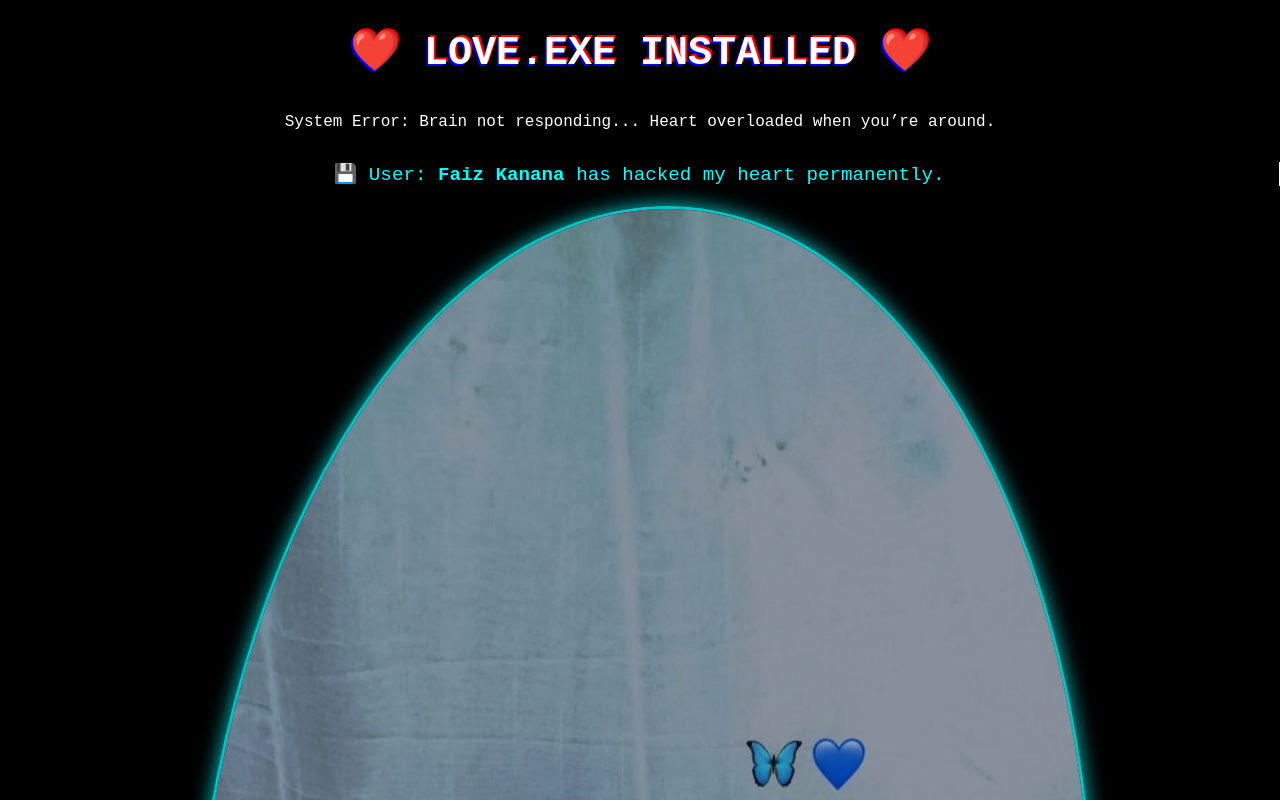
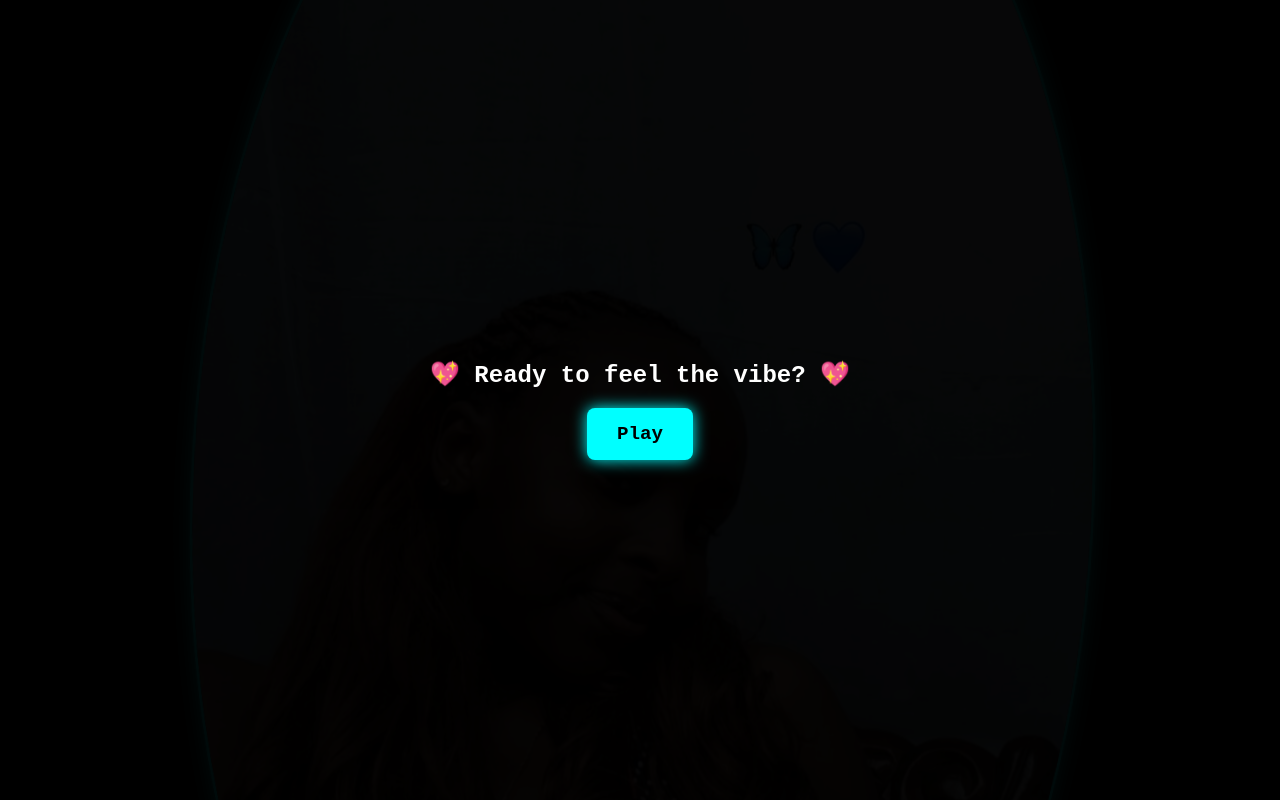
Before and after one commit to faizmurugi-code/lovepage, a plain HTML site: page index.html in a window 1280 px wide. Shown: the top 800 px of the page. Drawn offline with Linux system fonts and the light colour scheme.

Commit message:
Update index.html

```diff
--- a/index.html
+++ b/index.html
@@ -7,8 +7,8 @@
   <style>
     body {
       margin: 0;
-      padding: 0;
-      height: 100%;
+      padding: 15px;
+      height: 100vh;
       display: flex;
       flex-direction: column;
       justify-content: center;
@@ -17,14 +17,14 @@
       color: #fff;
       font-family: 'Courier New', Courier, monospace;
       text-align: center;
+      overflow: hidden;
     }
 
     h1 {
-      font-size: 2.5em;
+      font-size: 1.8em;
       animation: glitch 1.5s infinite;
       text-transform: uppercase;
     }
-
     @keyframes glitch {
       0% { text-shadow: 2px 2px red, -2px -2px blue; }
       20% { text-shadow: -2px 0 red, 2px -2px blue; }
@@ -39,7 +39,6 @@
       font-size: 1em;
       animation: flicker 2s infinite;
     }
-
     @keyframes flicker {
       0%, 19%, 21%, 23%, 25%, 54%, 56%, 100% { opacity: 1; }
       20%, 24%, 55% { opacity: 0; }
@@ -52,15 +51,13 @@
       width: 0;
       animation: typing 4s steps(30, end) forwards, blink 0.75s step-end infinite;
       margin-top: 15px;
-      font-size: 1.2em;
+      font-size: 1em;
       color: #0ff;
     }
-
     @keyframes typing {
       from { width: 0; }
       to { width: 100%; }
     }
-
     @keyframes blink {
       0%, 100% { border-color: transparent; }
       50% { border-color: #fff; }
@@ -75,7 +72,6 @@
       box-shadow: 0 0 20px #0ff;
       animation: imgGlitch 3s infinite;
     }
-
     @keyframes imgGlitch {
       0% { transform: none; opacity: 1; }
       20% { transform: skew(5deg); opacity: 0.8; }
@@ -85,21 +81,61 @@
       100% { transform: none; opacity: 1; }
     }
 
-    audio {
-      margin-top: 20px;
-      width: 90%;
-      outline: none;
+    #overlay {
+      position: fixed;
+      top: 0; left: 0;
+      width: 100%; height: 100%;
+      background: rgba(0,0,0,0.95);
+      display: flex;
+      justify-content: center;
+      align-items: center;
+      flex-direction: column;
+      z-index: 999;
+    }
+
+    #overlay button {
+      background: #0ff;
+      border: none;
+      padding: 15px 30px;
+      font-size: 1.2em;
+      font-family: inherit;
+      font-weight: bold;
+      color: #000;
+      border-radius: 8px;
+      cursor: pointer;
+      box-shadow: 0 0 15px #0ff;
+      transition: 0.3s;
+    }
+    #overlay button:hover {
+      background: #fff;
+      color: #0ff;
     }
   </style>
 </head>
 <body>
+  <div id="overlay">
+    <h2>💖 Ready to feel the vibe? 💖</h2>
+    <button onclick="startLove()">Play</button>
+  </div>
+
   <h1>❤️ LOVE.EXE INSTALLED ❤️</h1>
   <p>System Error: Brain not responding... Heart overloaded when you’re around.</p>
   <div class="typing">💾 User: <strong>Faiz Kanana</strong> has hacked my heart permanently.</div>
-  <img src="kanana.jpg" alt="Faiz Kanana">
-  <audio controls autoplay loop>
+
+  <img src="kanana.jpg" alt="Faiz Kanana" onerror="this.style.display='none'">
+
+  <audio id="bgMusic" loop>
     <source src="song.mp3#t=60" type="audio/mpeg">
     Your browser does not support the audio element.
   </audio>
+
+  <script>
+    function startLove() {
+      document.getElementById("overlay").style.display = "none";
+      const music = document.getElementById("bgMusic");
+      music.currentTime = 60; // jump to trending part of the song
+      music.play();
+    }
+  </script>
 </body>
 </html>
```
